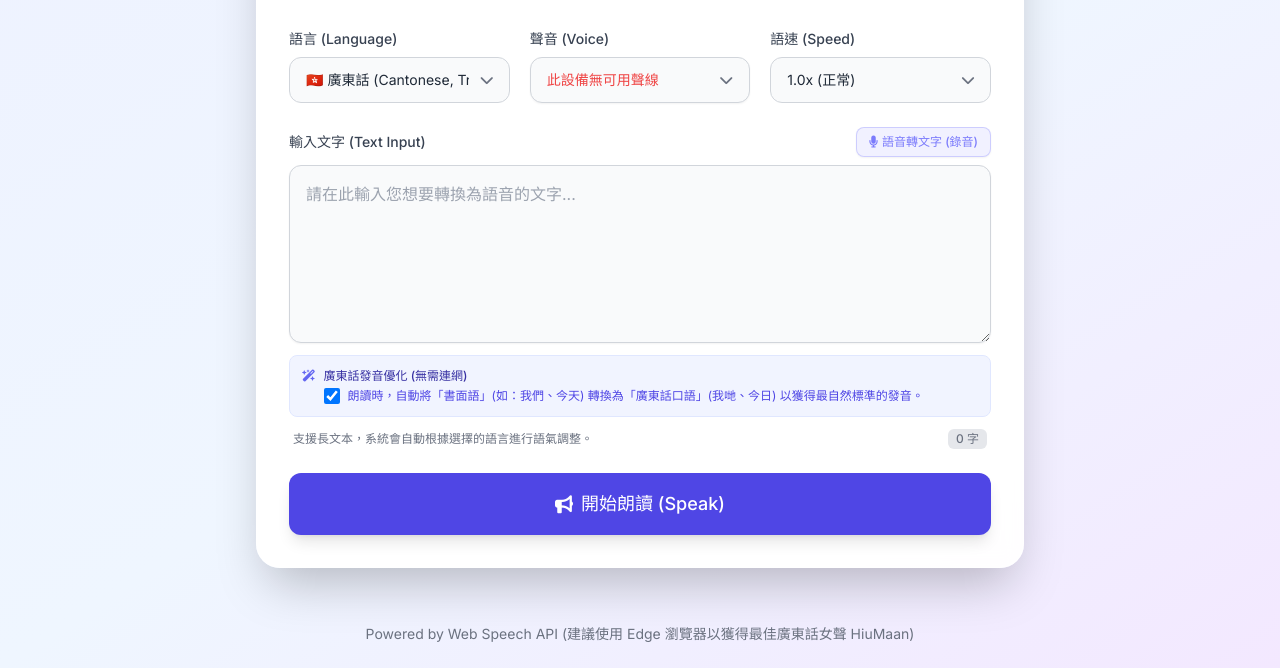
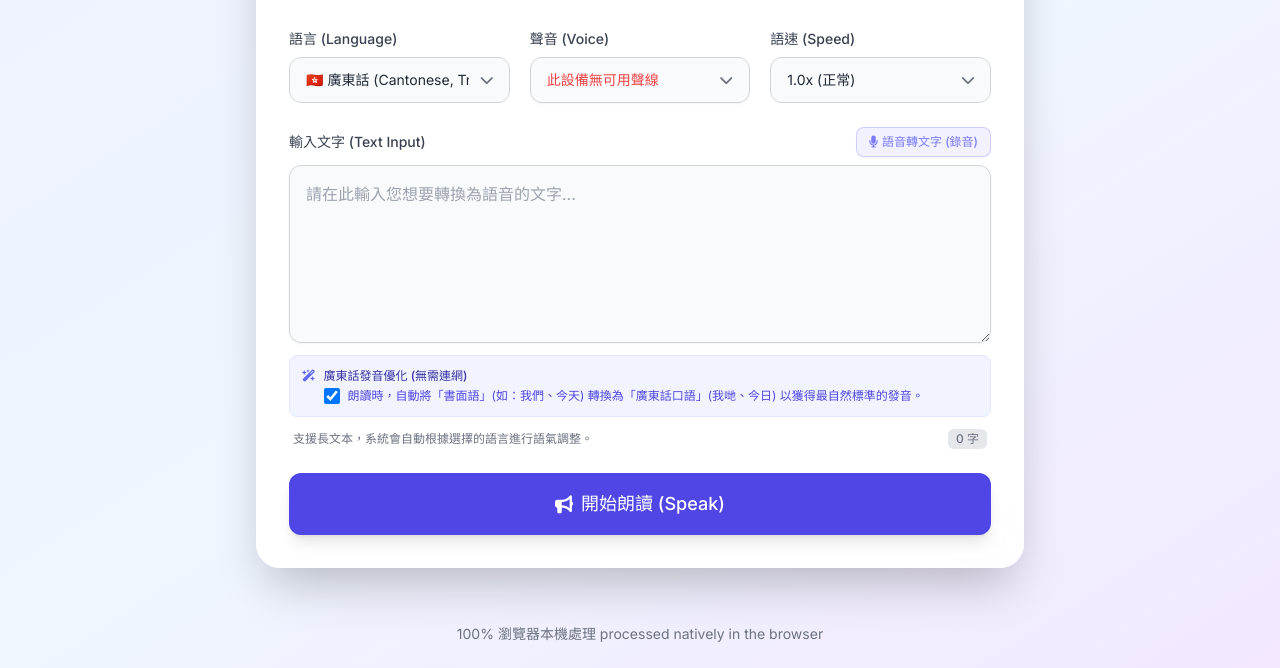
Before and after one commit to chengsm88/ai-speech, a plain HTML site: page index.html in a window 1280 px wide. Shown: the part 152-820 px from the top of the page. Drawn offline with nearby package versions, Linux system fonts and the light colour scheme.

Commit message:
Update index.html

```diff
--- a/index.html
+++ b/index.html
@@ -342,7 +342,7 @@
     </main>
 
     <footer class="py-6 text-center text-gray-500 text-sm">
-        <p>Powered by Web Speech API (建議使用 Edge 瀏覽器以獲得最佳廣東話女聲 HiuMaan)</p>
+        <p>100% 瀏覽器本機處理 processed natively in the browser</p>
     </footer>
 
     <!-- JavaScript Logic -->
```
